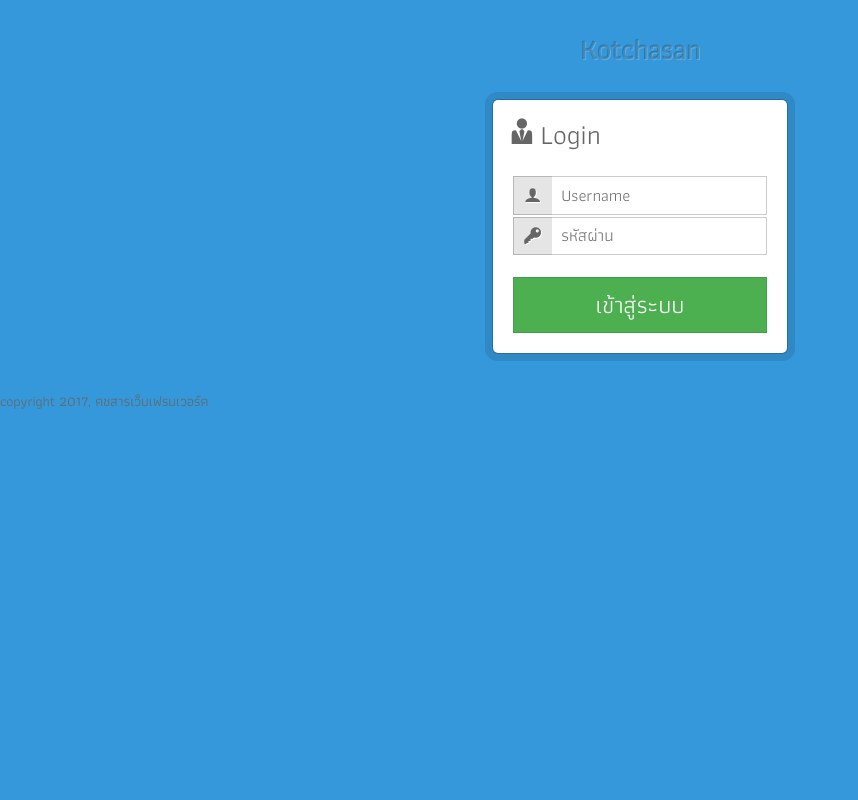
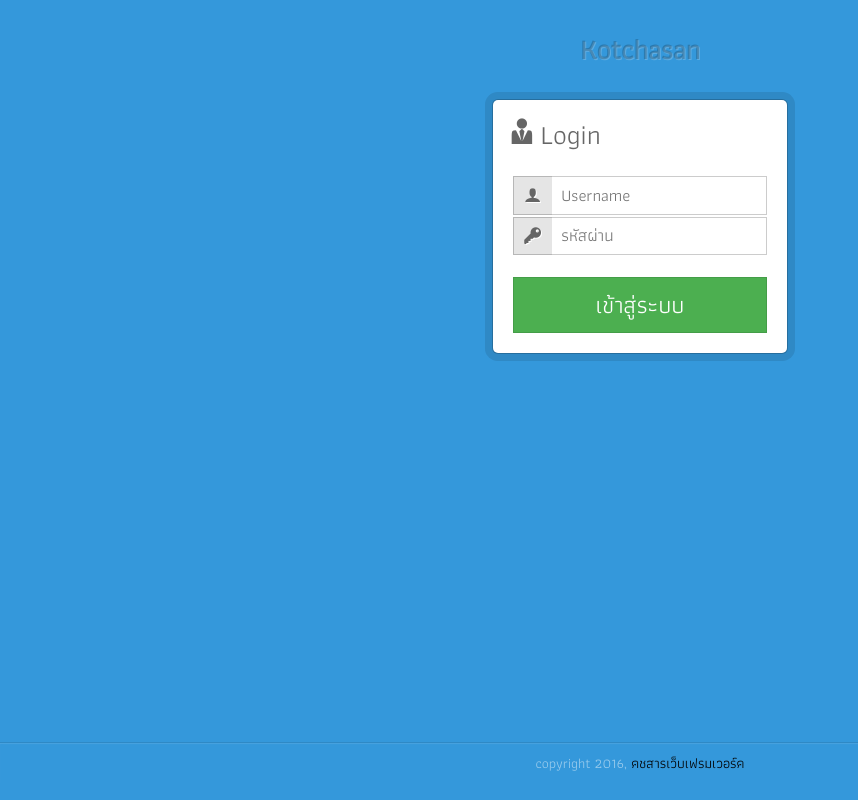
Before and after one commit to tonpood/admin, a PHP site: page /admin/index.php in a window 1280 px wide. Shown: the whole page, without its empty margins (0-858 px from the left). Run offline with PHP 8.4, Linux system fonts and the light colour scheme; some libraries are stand-ins or nearby versions; some web fonts are replaced.

Commit message:
fixed Bug

```diff
--- a/Gcms/Login.php
+++ b/Gcms/Login.php
@@ -44,7 +44,7 @@ class Login extends \Kotchasan\Login implements \Kotchasan\LoginInterface
       ->toArray();
     $login_result = null;
     foreach ($query->execute() as $item) {
-      if ($item['password'] == sha1($password.$item[reset(self::$cfg->login_fields)])) {
+      if ($item['password'] == md5($password.$item[reset(self::$cfg->login_fields)])) {
         $login_result = $item;
         break;
       }
--- a/admin/skin/admin/index.html
+++ b/admin/skin/admin/index.html
@@ -8,16 +8,14 @@
     <script src="index.php/js/view/index"></script>
   </head>
   <body class="responsive {BODYCLASS}">
-    <div id=slidemenu_content>
       <div class="wrapper">{MAIN}</div>
-      <footer class="footer">
-        <p class=copy>copyright 2017, <a href="{WEBURL}">{WEBDESCRIPTION}</a></p>
+    <footer id=to-bottom>
+      <p class=copy>copyright 2016, <a href="{WEBURL}">{WEBDESCRIPTION}</a></p>
       </footer>
-    </div>
-    <a href=#slidemenu_content class=scroller title="{LNG_scroll to top}">^</a>
+    <a href=#to-bottom class=scroller title="{LNG_scroll to top}">^</a>
     <link href='https://fonts.googleapis.com/css?family=Athiti&subset=thai,latin' rel='stylesheet' type='text/css'>
     <!--[if lt ie 9]>
-    <script src={WEBURL}js/html5.js></script>
+    <script src=../js/html5.js></script>
     <![endif]-->
   </body>
 </html>
```
